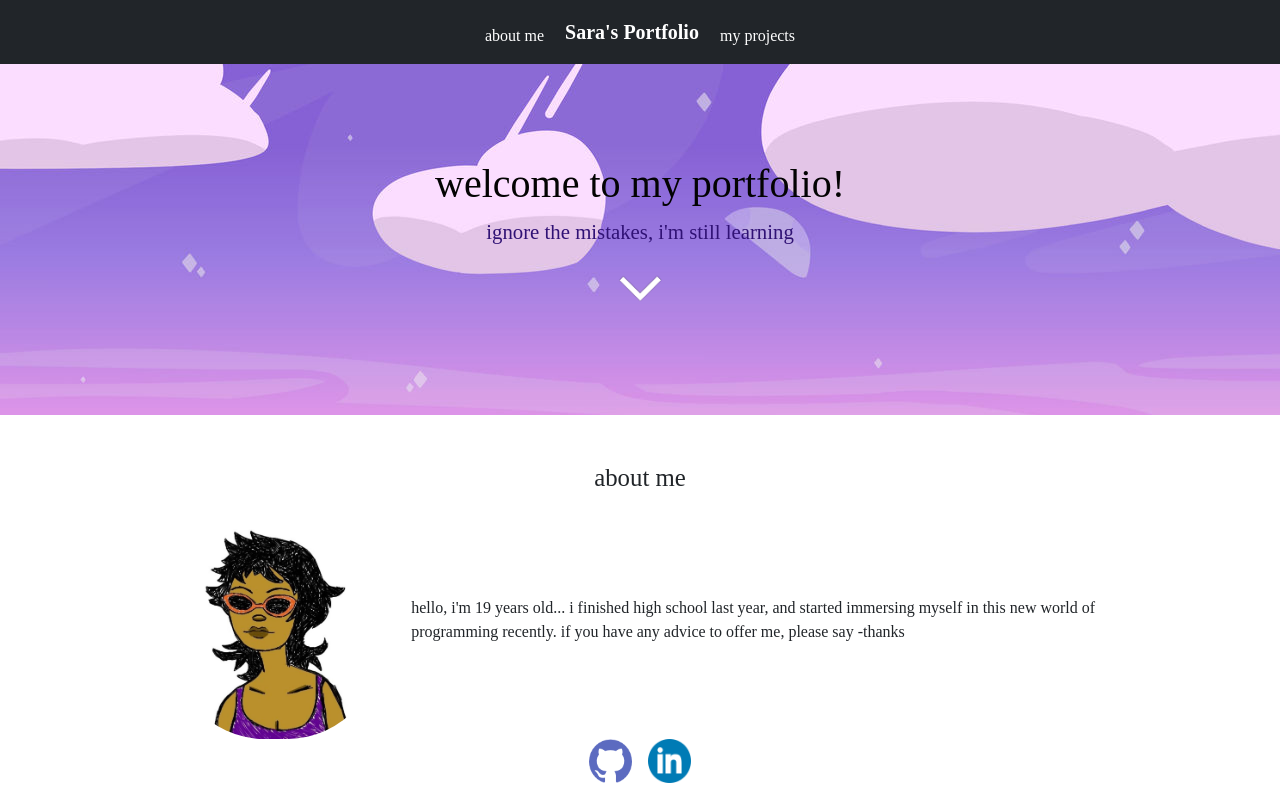
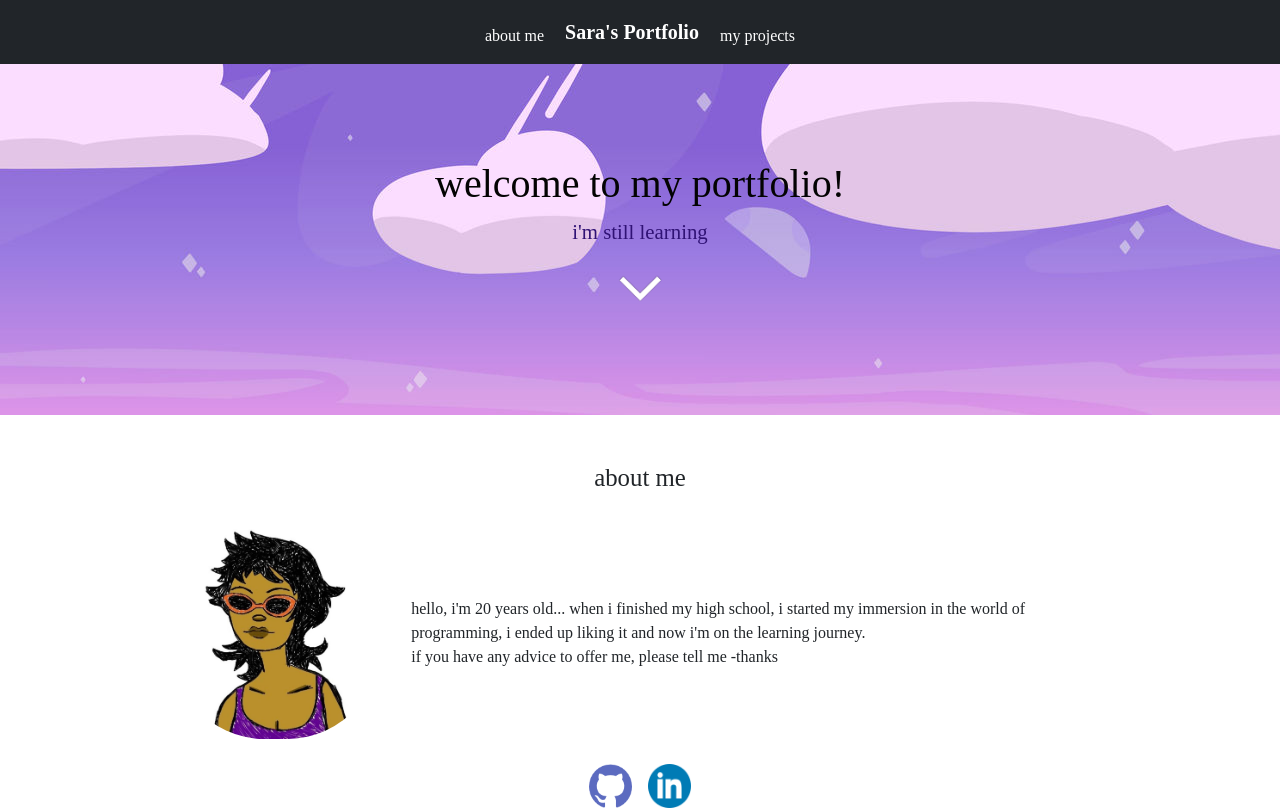
Before and after one commit to sarawwx/firstPortfolio, a React (Create React App) app: page / in a window 1280 px wide. Shown: the top 810 px of the page. Built offline with nearby package versions, Linux system fonts and the light colour scheme; a web font is replaced by a local one.

Commit message:
updating

```diff
--- a/package.json
+++ b/package.json
@@ -10,7 +10,7 @@
     "react": "^17.0.2",
     "react-dom": "^17.0.2",
     "react-scripts": "4.0.3",
-    "sass": "^1.43.4",
+    "sass": "^1.57.1",
     "web-vitals": "^1.1.2"
   },
   "scripts": {
--- a/src/components/SectionOne/index.js
+++ b/src/components/SectionOne/index.js
@@ -7,7 +7,7 @@ const SectionOne = () => {
                 <div class="row py-lg-5">
                     <div class="col-lg-6 col-md-8 mx-auto bannermain-holder">
                         <h3 class="fw-light bmvindo-text">welcome to my portfolio!</h3>
-                        <p class="lead">ignore the mistakes, i'm still learning</p>
+                        <p class="lead">i'm still learning</p>
                         <a href="#ref-1"><img src="images/arrow.png" class="arrow-img" alt="seta"></img></a>
                     </div>
                 </div>
@@ -20,11 +20,19 @@ const SectionOne = () => {
                             <div class="col row me-container">
                                 <img class="me" src="images/me.jpg"></img>
                                 <div class="desc-holder col-lg-8">
-                                    <p>hello, i'm 19 years old... i finished high school last year, and started immersing myself in this new world of programming recently. if you have any advice to offer me, please say  -thanks</p>
+                                    <p>hello, i'm 20 years old...
+                                        when i finished my high school, i started my immersion in the world of programming,
+                                        i ended up liking it and now i'm on the learning journey.
+                                        <br></br>if you have any advice to offer me, please tell me   -thanks
+                                    </p>
                                 </div>
                                 <div class="col-lg-2 contato-holder">
-                                    <a href="https://github.com/sarawwx" target="_blank"><img src="images/github.png" class="link-icon"></img></a>
-                                    <a href="https://www.linkedin.com/in/sarawwx/" target="_blank"><img src="images/linkedin.png" class="link-icon"></img></a>
+                                    <a href="https://github.com/sarawwx" target="_blank">
+                                        <img src="images/github.png" class="link-icon" />
+                                    </a>
+                                    <a href="https://www.linkedin.com/in/sarawwx/" target="_blank">
+                                        <img src="images/linkedin.png" class="link-icon" />
+                                    </a>
                                 </div>
                             </div>
                         </div>
--- a/src/components/SectionOne/style.scss
+++ b/src/components/SectionOne/style.scss
@@ -30,9 +30,10 @@ h3{
             width:15.4rem;
             object-fit: cover;
             border-radius: 118px;
+            margin-bottom: 25px;
             }
 
-            img.link-icon{
+            img.link-icon {
                 width: 2.7rem;
             }
         }
--- a/src/components/SectionTwo/style.scss
+++ b/src/components/SectionTwo/style.scss
@@ -31,7 +31,7 @@ body {
 
     .card-img-holder {
         width: 100%;
-        height: 19rem;
+        // height: 19rem;
 
         .img-card {
             width: inherit;
```
Also changed, not shown: 1 other file (tests, documents, lock files or other folders).
